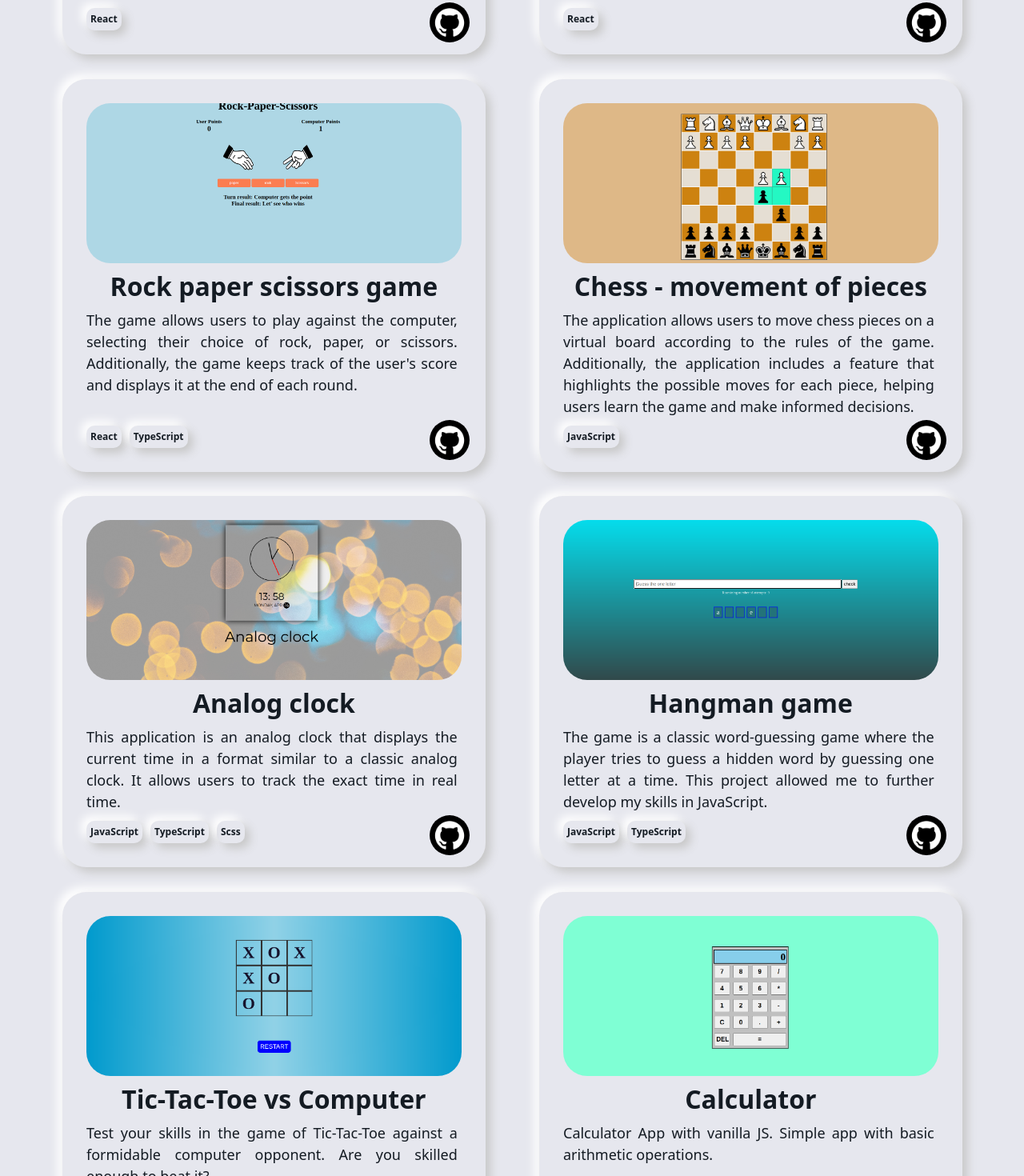
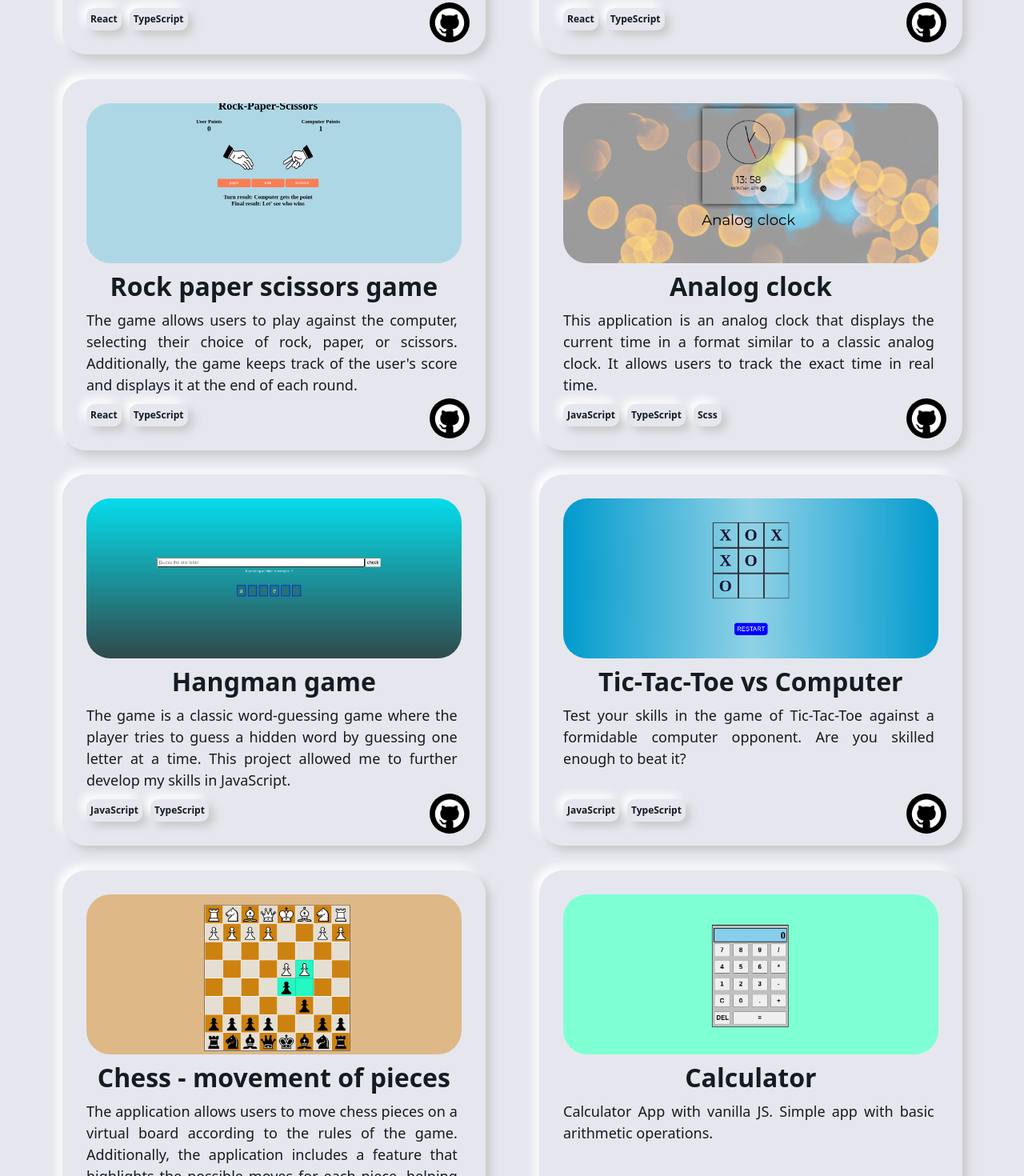
Before and after one commit to MiIos1988/Portfolio-react, a React (Create React App) app: page / in a window 1280 px wide. Shown: the part 2760-4230 px from the top of the page at 80% size. Built offline with nearby package versions, Linux system fonts and the light colour scheme; no server answers.

Commit message:
Corrected code.

```diff
--- a/src/constants/data.js
+++ b/src/constants/data.js
@@ -48,16 +48,16 @@ const data = [
     image: img3,
     title: "Blog post app",
     desc: "Choose a category and the application will show you all the posts from the selected category. Also, within a post, you can choose a category.",
-    tags: ["React"],
-    github: "https://github.com/MiIos1988/post-app-react",
+    tags: ["React", "TypeScript"],
+    github: "https://github.com/MiIos1988/blog-post-app_typescript.git",
     live: "https://post-app-react-phi.vercel.app/",
   },
   {
     image: img7,
     title: "Quiz",
     desc: " The quiz is designed to test users knowledge on a specific topic and features multiple-choice questions and a final score display.",
-    tags: ["React"],
-    github: "https://github.com/MiIos1988/quiz",
+    tags: ["React", "TypeScript"],
+    github: "https://github.com/MiIos1988/quiz_typescript.git",
     live: "https://quiz-livid-chi.vercel.app/",
   },
   {
@@ -67,14 +67,6 @@ const data = [
     tags: ["React", "TypeScript"],
     github: "https://github.com/MiIos1988/rock-paper-scissors-typescript.git",
     live: "https://rock-paper-scissors-ten-pi.vercel.app/",
-  },
-  {
-    image: img4,
-    title: "Chess - movement of pieces",
-    desc: "The application allows users to move chess pieces on a virtual board according to the rules of the game. Additionally, the application includes a feature that highlights the possible moves for each piece, helping users learn the game and make informed decisions.",
-    tags: ["JavaScript"],
-    github: "https://github.com/MiIos1988/Chess",
-    live: "https://chess-six-sage.vercel.app/",
   },
   {
     image: img9,
@@ -101,6 +93,14 @@ const data = [
     live: "https://new-tic-tac-toe-chi.vercel.app/",
   },
   {
+    image: img4,
+    title: "Chess - movement of pieces",
+    desc: "The application allows users to move chess pieces on a virtual board according to the rules of the game. Additionally, the application includes a feature that highlights the possible moves for each piece, helping users learn the game and make informed decisions.",
+    tags: ["JavaScript"],
+    github: "https://github.com/MiIos1988/Chess",
+    live: "https://chess-six-sage.vercel.app/",
+  },
+  {
     image: img5,
     title: "Calculator",
     desc: "Calculator App with vanilla JS. Simple app with basic arithmetic operations.",
```
